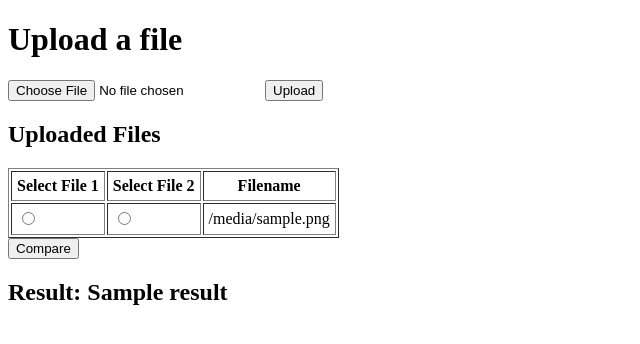
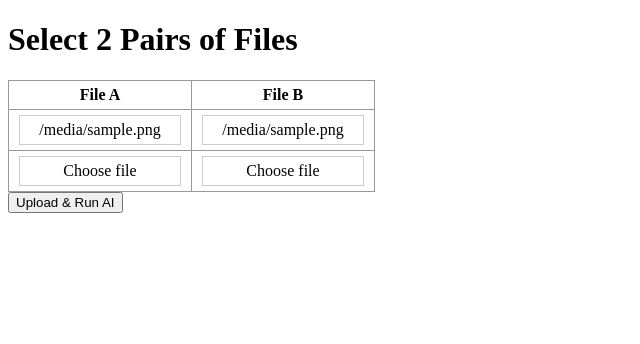
Before and after one commit to freddyeng/snagger, a Flask app: template templates/index.html in a window 1280 px wide. Shown: the top 344 px of the page, without its empty margins (0-640 px from the left). Run offline with Flask 3, Linux system fonts and the light colour scheme; the template is opened without the code that fills it: most values are stand-ins (such as "Sample title", 1, 10 or a date in 2020).

Commit message:
side by side

```diff
--- a/app.py
+++ b/app.py
@@ -17,40 +17,51 @@ def cleanup():
 
 atexit.register(cleanup)  # registers the cleanup to run when app exits
 
+def process_file(file):
+    """Helper to read a file path, extract text, and run ai_request."""
+    if not file:
+        return None
+    text = pdf_to_text(file)
+    return ai_request(text)
 
 @app.route("/", methods=["GET", "POST"])
 def index():
-    result = None
-    files = os.listdir(app.config["UPLOAD_FOLDER"])
+    # Initialize results
+    resultsA = [None, None]
+    resultsB = [None, None]
 
-    # Handle file upload
-    if request.method == "POST" and "file" in request.files:
-        uploaded_file = request.files["file"]
-        if uploaded_file.filename != "":
-            uploaded_file.save(os.path.join(app.config["UPLOAD_FOLDER"], uploaded_file.filename))
-        files = os.listdir(app.config["UPLOAD_FOLDER"])
+    # Initialize filenames for display
+    filenamesA = ["", ""]  # for 2 pairs
+    filenamesB = ["", ""]
 
-    # Handle comparison
-    file1_name = request.form.get("file1")
-    # file2_name = request.form.get("file2")
+    if request.method == "POST":
+        # Collect files from the form
+        filesA = request.files.getlist("fileA[]")
+        filesB = request.files.getlist("fileB[]")
 
-    # if file1_name and file2_name:
-    if file1_name:
-        file1_path = os.path.join(app.config["UPLOAD_FOLDER"], file1_name)
-        # file2_path = os.path.join(app.config["UPLOAD_FOLDER"], file2_name)
+        # Save files and store filenames
+        for i, f in enumerate(filesA):
+            if f and f.filename != "":
+                path = os.path.join(app.config['UPLOAD_FOLDER'], f.filename)
+                f.save(path)
+                filenamesA[i] = f.filename
+                resultsA[i] = process_file(path)
 
-        text1 = pdf_to_text(file1_path)
-        # text2 = pdf_to_text(file2_path)
+        for i, f in enumerate(filesB):
+            if f and f.filename != "":
+                path = os.path.join(app.config['UPLOAD_FOLDER'], f.filename)
+                f.save(path)
+                filenamesB[i] = f.filename
+                resultsB[i] = process_file(path)
 
-        # if text1 == text2:
-        #     result = "Exact match"
-        # else:
-        #     result = ai_request(text1, text2)
-        result = ai_request(text1)
-
-    return render_template("index.html", files=files, result=result)
+    return render_template(
+        "index.html",
+        filenamesA=filenamesA,
+        filenamesB=filenamesB,
+        resultsA=resultsA,
+        resultsB=resultsB
+    )
 
 if __name__ == "__main__":
-    # Prefer PORT or FLASK_RUN_PORT env vars; default to 5001 to avoid macOS AirPlay conflict on 5000
     port = int(os.environ.get("PORT", os.environ.get("FLASK_RUN_PORT", 5001)))
     app.run(debug=True, port=port)
--- a/templates/index.html
+++ b/templates/index.html
@@ -1,36 +1,56 @@
 <!DOCTYPE html>
 <html>
 <head>
-  <title>File Comparison MVP</title>
+  <title>File Pairs Upload</title>
+  <link rel="stylesheet" href="{{ url_for('static', filename='styles.css') }}">
 </head>
 <body>
-<h1>Upload a file</h1>
+  <h1>Select 2 Pairs of Files</h1>
+
   <form method="POST" enctype="multipart/form-data">
-  <input type="file" name="file" required>
-  <button type="submit">Upload</button>
-</form>
+    <table>
+      <tr>
+        <th>File A</th>
+        <th>File B</th>
+      </tr>
 
-<h2>Uploaded Files</h2>
-<form method="POST">
-  <table border="1" cellpadding="5">
+      {% for i in range(2) %}
       <tr>
-      <th>Select File 1</th>
-      <th>Select File 2</th>
-      <th>Filename</th>
-    </tr>
-    {% for f in files %}
-    <tr>
-      <td><input type="radio" name="file1" value="{{ f }}" {% if f==file1 %}checked{% endif %}></td>
-      <td><input type="radio" name="file2" value="{{ f }}" {% if f==file2 %}checked{% endif %}></td>
-      <td>{{ f }}</td>
+        <!-- File A -->
+        <td>
+          <label class="file-label">
+            <input type="file" name="fileA[]">
+            <span>{{ filenamesA[i] if filenamesA|length > i else "Choose file" }}</span>
+          </label>
+          {% if resultsA[i] %}
+          <div class="result">Result: {{ resultsA[i] }}</div>
+          {% endif %}
+        </td>
+
+        <!-- File B -->
+        <td>
+          <label class="file-label">
+            <input type="file" name="fileB[]">
+            <span>{{ filenamesB[i] if filenamesB|length > i else "Choose file" }}</span>
+          </label>
+          {% if resultsB[i] %}
+          <div class="result">Result: {{ resultsB[i] }}</div>
+          {% endif %}
+        </td>
       </tr>
       {% endfor %}
     </table>
-  <button type="submit">Compare</button>
+
+    <button type="submit">Upload & Run AI</button>
   </form>
 
-{% if result %}
-  <h2>Result: {{ result }}</h2>
-{% endif %}
+  <script>
+    // Update span with filename on file selection
+    document.querySelectorAll('.file-label input[type="file"]').forEach(input => {
+      input.addEventListener('change', function() {
+        this.nextElementSibling.textContent = this.files[0]?.name || "Choose file";
+      });
+    });
+  </script>
 </body>
 </html>
```
Also changed, not shown: ai_request.py (+7 -4 lines). Lines whose indentation alone changed are shown as unchanged.
